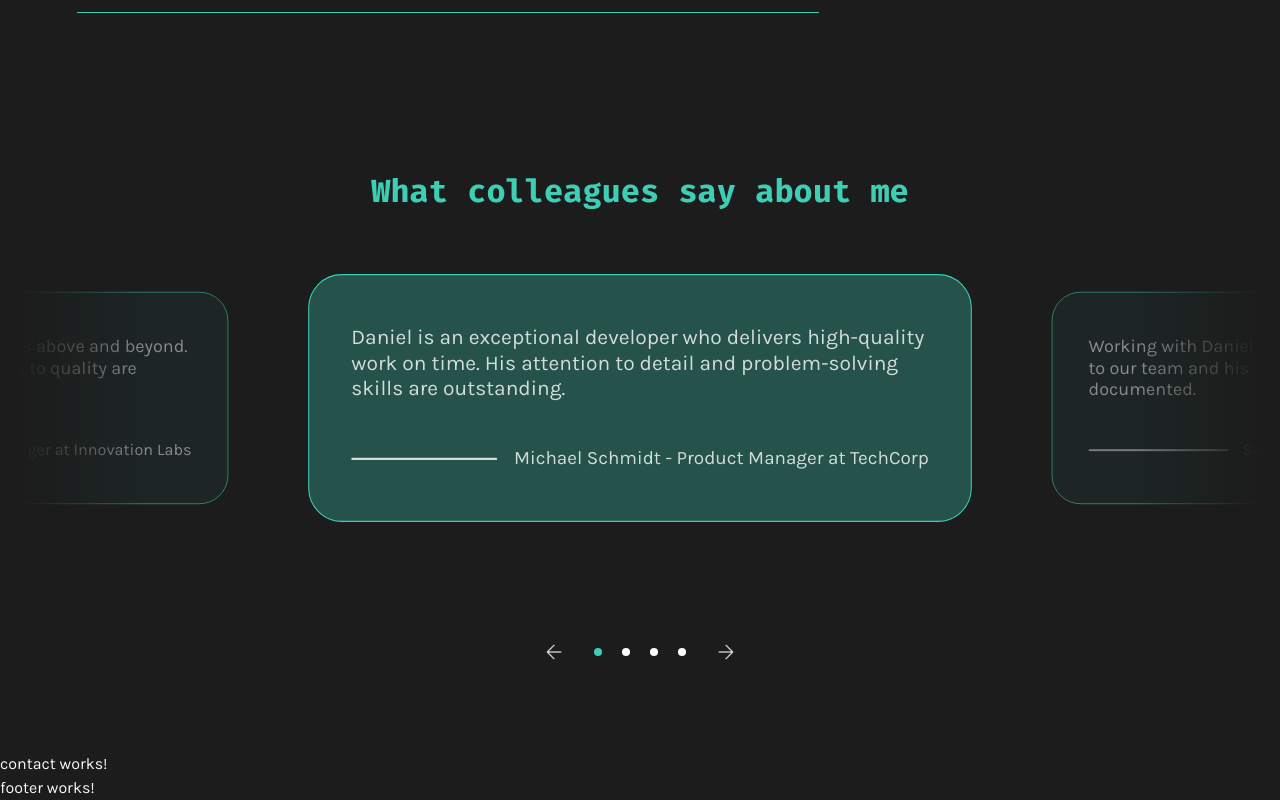
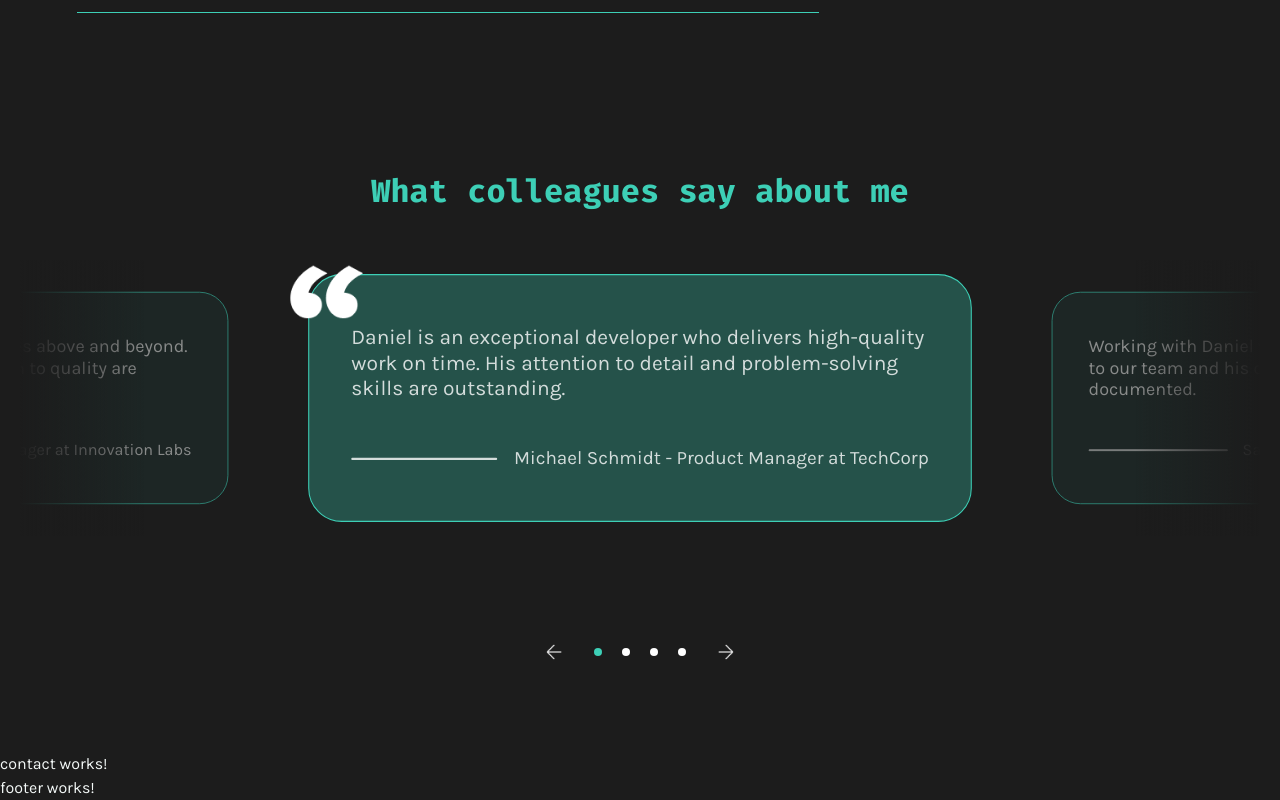
Before and after one commit to Danielluzius/portfolio, an Angular app: page / in a window 1280 px wide. Shown: the part 2949-3749 px from the top of the page. Built offline with nearby package versions, Linux system fonts and the light colour scheme.

Commit message:
feat: added quotes.png to references container

```diff
--- a/src/app/main/references/references.html
+++ b/src/app/main/references/references.html
@@ -6,6 +6,9 @@
             <ul class="carousel" #carouselContainer>
                 @for (reference of carouselItems; track $index; let i = $index) {
                 <li class="carousel-item">
+                    <div class="quote-icon">
+                        <img src="assets/icon/references-icon/quotes.png" alt="Quote" />
+                    </div>
                     <blockquote>
                         <p class="reference-text">{{ reference.text }}</p>
                         <footer>
--- a/src/app/main/references/references.scss
+++ b/src/app/main/references/references.scss
@@ -76,7 +76,7 @@
       width: 32px;
       height: 32px;
       object-fit: contain;
-      transition: transform 0.3s ease;
+      transition: opacity 0.3s ease;
     }
 
     &:hover {
@@ -90,6 +90,16 @@
     &:focus-visible {
       outline: 2px solid #3dcfb6;
       outline-offset: 2px;
+    }
+
+    // Left arrow hover effect
+    &.scroll-button-left:hover img {
+      content: url('/assets/icon/references-icon/arrow_left_hover.png');
+    }
+
+    // Right arrow hover effect
+    &.scroll-button-right:hover img {
+      content: url('/assets/icon/references-icon/arrow_right_hover.png');
     }
   }
 
@@ -119,6 +129,7 @@
     max-width: 632px;
     scroll-snap-align: center;
     scroll-snap-stop: always;
+    position: relative;
 
     box-sizing: border-box;
     display: flex;
@@ -134,11 +145,36 @@
     opacity: 0.6;
     transform: scale(0.9);
 
+    // Quote icon in each card - hidden by default
+    .quote-icon {
+      position: absolute;
+      left: -18px;
+      top: -16px;
+      width: 70px;
+      height: 64px;
+      z-index: 1;
+      pointer-events: none;
+      opacity: 0;
+      transition: opacity 0.3s ease;
+
+      img {
+        width: 100%;
+        height: 100%;
+        object-fit: contain;
+        filter: brightness(0) invert(1);
+      }
+    }
+
     // Center/active item styling
     &.active {
       opacity: 1;
       background: rgba(61, 207, 182, 0.3);
       transform: scale(1.05);
+
+      // Show quote icon only on active card
+      .quote-icon {
+        opacity: 1;
+      }
     }
 
     blockquote {
```
